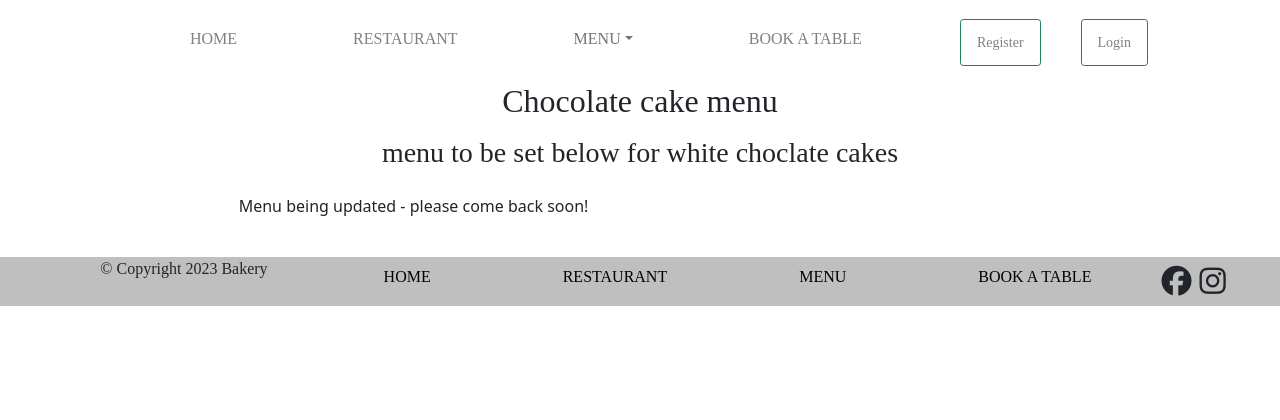
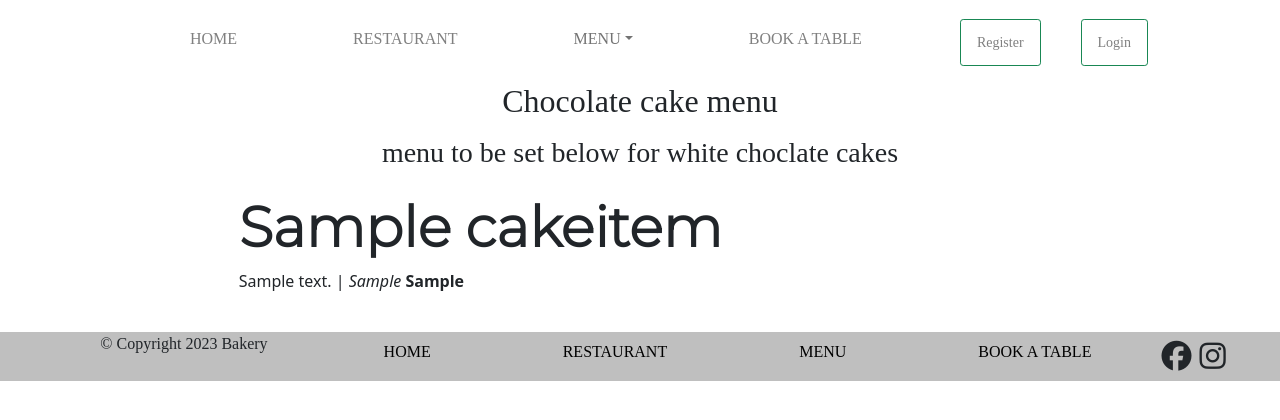
Before and after one commit to Christoph33one/viks-bakery, a Django app: page /choc_cake/ in a window 1280 px wide. Shown: the part 156-576 px from the top of the page. Run offline with Django 3.2, Linux system fonts and the light colour scheme; tables that the repository leaves empty hold one stand-in row (values such as "Sample post"); some libraries are stand-ins or nearby versions.

Commit message:
created menu. taking data form db and rendering to template (choc_cake.html)

```diff
--- a/baker2023/settings.py
+++ b/baker2023/settings.py
@@ -51,6 +51,7 @@ INSTALLED_APPS = [
     'django.contrib.staticfiles',
     'cloudinary',
     'menus',
+    'django_extensions',
 ]
 SITE_ID = 1
 
--- a/menus/models.py
+++ b/menus/models.py
@@ -32,11 +32,13 @@ class Meta:
     def __str__(self):
         return self.cake_name
 
-# check user login and details are in the admin panel
 
 
+
+
+
+# check user login and details are in the admin panel
 # create a user module !!
 # look at user module templates on github!
-# ask if you should build a seperate module in a new app for the request form
 # look at modules for a drop down menu. (for nav bar / menu)
 # look at a module for a user views
--- a/menus/views.py
+++ b/menus/views.py
@@ -34,9 +34,18 @@ class CakesMenu(generic.ListView):
     def get_queryset(self):
 
         queryset = {
-            'white_items': CakeItem.objects.all().filter(
+            'choclate_items': CakeItem.objects.all().filter(
                 on_menu=True, cake_selections=0),
-            'dark_items': CakeItem.objects.all().filter(
-                on_menu=True, cake_selections=1)
+            'cream_items': CakeItem.objects.all().filter(
+                on_menu=True, cake_selections=1
+            )
         }
         return queryset
+
+    # def get_queryset(self):
+
+    #     cakes = CakeItem.objects.all()
+
+    #     return cakes
+
+        # CakeItem.objects.all()
--- a/requirements.txt
+++ b/requirements.txt
@@ -4,6 +4,7 @@ dj-database-url==1.2.0
 dj3-cloudinary-storage==0.0.6
 Django==3.2.16
 django-allauth==0.52.0
+django-extensions==3.2.1
 gunicorn==20.1.0
 oauthlib==3.2.2
 psycopg2==2.9.5
--- a/templates/choc_cake.html
+++ b/templates/choc_cake.html
@@ -17,22 +17,27 @@
             <!-- Loop through list to display only breakfast/bruch items -->
 
             <!--MENU TO UPDATE FROM THE ADMIN DATABASE-->
-            {% if cake_items.cake_items %}
 
-            {% for cakeitem in cake_items.cakeitem %}
+            {% if cake_items.choclate_items %}
 
-            <h5> {{ cakeitem.cake_name }} </h5>
-            <!-- Display price with 2 decimal spaces -->
-            <p><em> {{ cakeitem.description }} </em>
-            <p> {{ cakeitem.dietary }} | Allergens: <strong>{{ cakeitem.allergens }}</strong></p>
+            {% for cakeitem in cake_items.choclate_items %}
 
-            {% endfor %}
+            <h1> {{ cakeitem.cake_name}} </h1>
+            <p>{{ cakeitem.description}} | <em>{{ cakeitem.dietary }}</em>
+            <strong>{{ cakeitem.allergens}}</strong>
 
-            {% else%}
-            <!-- If no items found display this placeholder -->
-            <p>Menu being updated - please come back soon!</p>
+            {% endfor%}
+
+            {% else %}
+            <p>Menu being updated. No items found</p>
 
             {% endif %}
 
 
+        </div>
+    </div>
+</div>
+
+
+
 {% endblock %}
```
